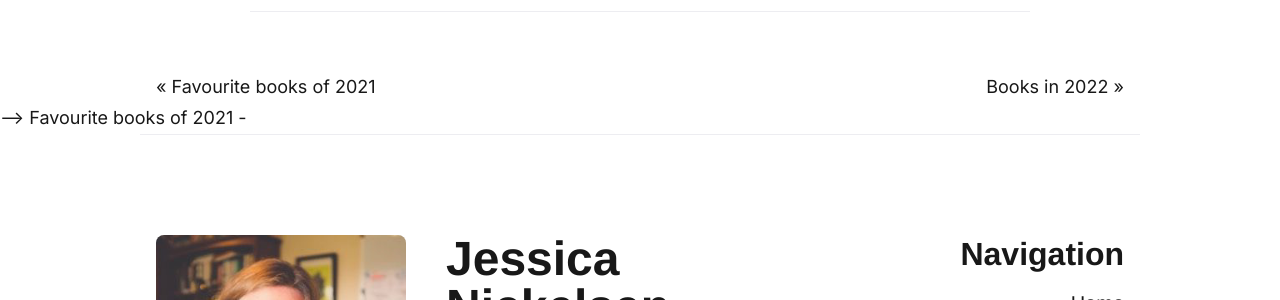
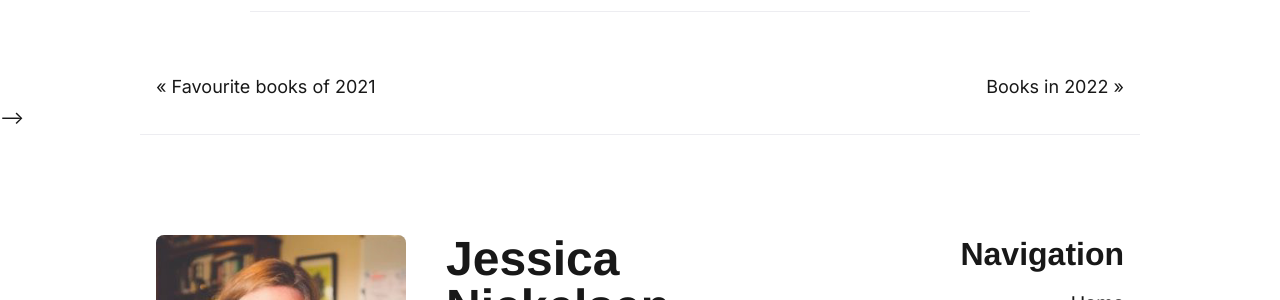
Before and after one commit to jnickelsen/jnickelsen.github.io, a Jekyll site: the page built from _posts/2022-02-27-last-call-at-the-stargazer.md, in a window 1280 px wide. Shown: the part 791-1091 px from the top of the page. Built offline with Jekyll 4.4.1, drawn with Linux system fonts in a browser that asks for light colours; nearby versions of some CDN libraries; some web fonts are replaced; part of the change alters nothing that is shown.

```diff
--- a/_layouts/post.html
+++ b/_layouts/post.html
@@ -97,7 +97,7 @@ layout: default
         </div>
     </article>
     <!-- adding a prev and next -->
-
+    <!-- see related css in sass > layouts > _post.scss -->
     <div class="post-nav">
         <div>
             {% if page.previous.url %}
@@ -126,13 +126,14 @@ layout: default
         </div>
     </div>
 </div>
+
 <!-- end post -->
 
 <!-- back to pregen stuff -->
 
 <!-- {% include related-posts.html %} -->
 
-{% if page.previous.url %} {{page.previous.title}} -
+{% if page.previous.url %}
 <a href="{{page.previous.url}}">
     {% endif %} {% if site.data.settings.disqus-identifier %}
     <div class="container">
```
